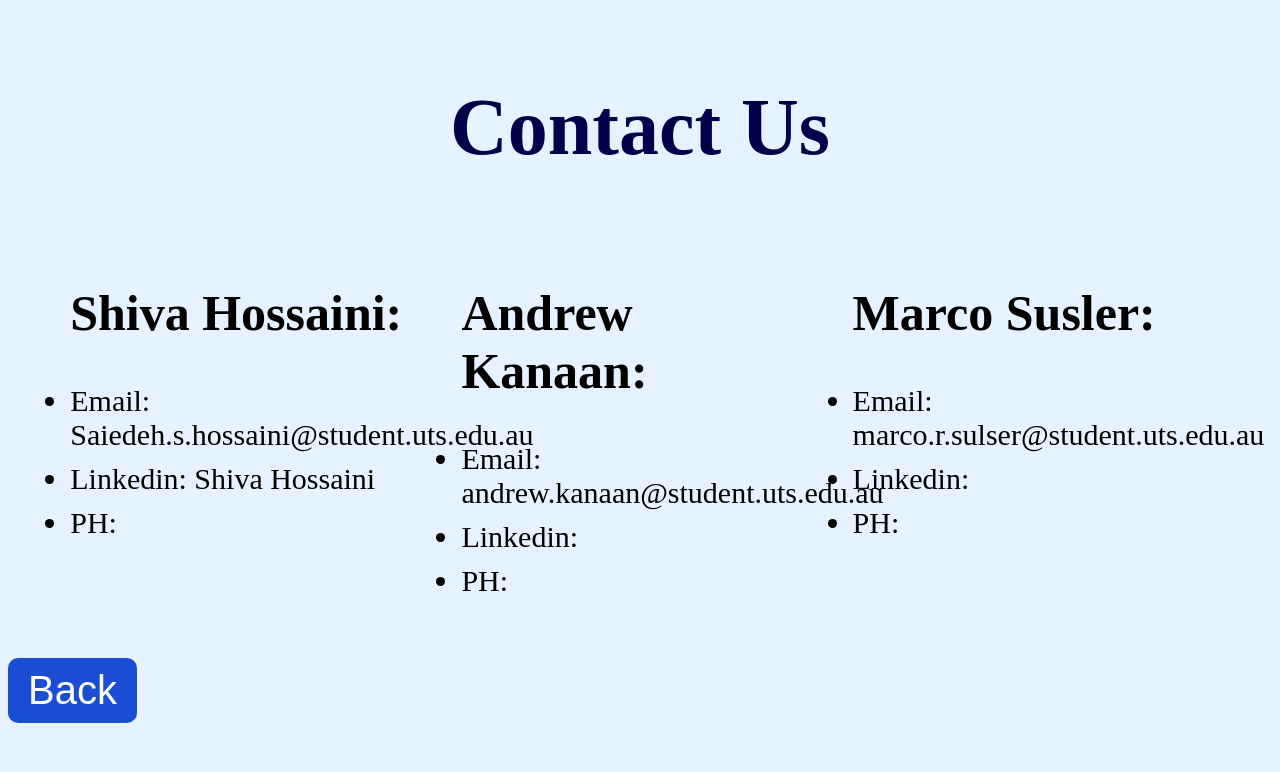
After one commit to andrewgk32/Merging, a Flask app: page /contact in a window 1280 px wide. The commit adds this page. Shown: the top 772 px of the page. Run offline with Flask 3, Linux system fonts and the light colour scheme.

Commit message:
ADDED - About, Contact, Upload Photo Function

```diff
--- /dev/null
+++ b/Static/css/contact.css
@@ -0,0 +1,60 @@
+body {
+    background-color: #e6f2ff;
+  }
+
+  .container {
+    max-width: 2500px;
+    margin: 0 auto;
+    padding: 20px;
+    text-align: center;
+  }
+
+  h1 {
+    font-size: 80px;
+    margin-bottom: 60px;
+    color: #01004b;
+  }
+
+ h2{
+    font-size: 50px;
+  }
+
+  .column {
+    display: inline-block;
+    width: 30%;
+    vertical-align: top;
+    margin: 10px;
+    text-align: left;
+  }
+
+  .column ul {
+    list-style-type: disc;
+    margin: 0;
+    padding: 0;
+  }
+
+  .column li {
+    margin-bottom: 10px;
+    font-size: 30px;
+  }
+
+  .column:last-child {
+    margin-right: 0;
+  }
+
+
+  .back-button {
+	margin-top: 20px;
+	margin-bottom: 50px;
+	padding: 10px 20px;
+	background-color: #1a4cd4;
+	border: none;
+	color: white;
+	font-size: 40px;
+	cursor: pointer;
+	border-radius: 10px;
+  }
+
+  #back-button:hover {
+	background-color: #01004b;
+}
--- a/app.py
+++ b/app.py
@@ -1,5 +1,7 @@
 import numpy as np
 import cv2
+import os
+from werkzeug.utils import secure_filename
 from flask import Flask, render_template, Response, request
 
 app = Flask(__name__)
@@ -9,25 +11,86 @@ eye_cascade = cv2.CascadeClassifier('frontalEyes35x16.xml')
 
 selected_glasses = "Glasses3.1.png"  # Default glasses image
 
+app.config['UPLOAD_FOLDER'] = 'static/images'
+app.config['ALLOWED_EXTENSIONS'] = {'png'}
+
+def allowed_file(filename):
+    return '.' in filename and \
+           filename.rsplit('.', 1)[1].lower() in app.config['ALLOWED_EXTENSIONS']
+
+
 @app.route('/')
 def index():
+    uploaded_photo_path = os.path.join(app.config['UPLOAD_FOLDER'], 'uploaded_photo.png')
+    if os.path.exists(uploaded_photo_path):
+        os.remove(uploaded_photo_path)
     return render_template('index.html')
+
+@app.route('/about')
+def about():
+    return render_template('about.html')
+
+@app.route('/contact')
+def contact():
+    return render_template('contact.html')
+
+@app.route('/how_works')
+def how_works():
+    return render_template('how_works.html')
 
 @app.route('/camera')
 def camera():
+    uploaded_photo_path = os.path.join(app.config['UPLOAD_FOLDER'], 'uploaded_photo.png')
+    if os.path.exists(uploaded_photo_path):
+        os.remove(uploaded_photo_path)
+
     return render_template('camera.html', glasses=selected_glasses)
 
 @app.route('/select_glasses', methods=['POST'])
 def select_glasses():
     global selected_glasses
-    selected_glasses = request.form['glasses']
+    selected_glasses = request.form.get('glasses')
+    use_glasses = request.form.get('use_glasses')
+    if use_glasses:
+        selected_glasses = use_glasses
     return '', 200
+
+@app.route('/upload_photo', methods=['POST'])
+def upload_photo():
+    file = request.files['photo']
+    if file and allowed_file(file.filename):
+        # Delete previously uploaded image, if it exists
+        uploaded_photo_path = os.path.join(app.config['UPLOAD_FOLDER'], 'uploaded_photo.png')
+        if os.path.exists(uploaded_photo_path):
+            os.remove(uploaded_photo_path)
+
+        filename = secure_filename(file.filename)
+        upload_path = os.path.join(app.config['UPLOAD_FOLDER'], 'uploaded_photo.png')
+        file.save(upload_path)
+
+        # Preprocess the image to add an alpha channel
+        image = cv2.imread(upload_path)
+        image_with_alpha = add_alpha_channel(image)
+        cv2.imwrite(upload_path, image_with_alpha)
+
+        return '', 200
+    return 'Invalid file format', 400
+
+def add_alpha_channel(image):
+    b, g, r = cv2.split(image)
+    alpha = np.ones_like(b) * 255
+    image_with_alpha = cv2.merge((b, g, r, alpha))
+    return image_with_alpha
+
+
 
 def generate_frames():
     cap = cv2.VideoCapture(0)
     while True:
         ret, frame = cap.read()
-        img_to_place = cv2.imread('static/images/' + selected_glasses, cv2.IMREAD_UNCHANGED)
+        img_to_place_path = 'static/images/' + selected_glasses
+        img_to_place = cv2.imread(img_to_place_path, cv2.IMREAD_UNCHANGED)
+
         frame = cv2.cvtColor(frame, cv2.COLOR_BGR2BGRA)
 
         gray = cv2.cvtColor(frame, cv2.COLOR_BGR2GRAY)
--- /dev/null
+++ b/templates/contact.html
@@ -0,0 +1,44 @@
+<!DOCTYPE html>
+<html>
+<head>
+  <title>Contact Us</title>
+  <link rel="stylesheet" type="text/css" href="static/css/contact.css">
+</head>
+<body>
+  <div class="container">
+    <h1>Contact Us</h1>
+    <div class="column">
+      <ul>
+        <h2>Shiva Hossaini: </h2>
+        <li>Email: Saiedeh.s.hossaini@student.uts.edu.au</li>
+        <li>Linkedin: Shiva Hossaini </li>
+        <li>PH:</li>
+      </ul>
+    </div>
+    <div class="column">
+      <ul>
+        <h2>Andrew Kanaan: </h2>
+        <li>Email: andrew.kanaan@student.uts.edu.au </li>
+        <li>Linkedin:</li>
+        <li>PH: </li>
+      </ul>
+    </div>
+    <div class="column">
+      <ul>
+        <h2>Marco Susler: </h2>
+        <li>Email: marco.r.sulser@student.uts.edu.au</li>
+        <li>Linkedin: </li>
+        <li>PH:</li>
+      </ul>
+    </div>
+
+  </div>
+
+  <button class="back-button" onclick="goBack()">Back</button>
+  <script>
+    function goBack() {
+      window.history.back();
+    }
+  </script>
+</body>
+</html>
```
Also changed, not shown: Static/css/GUI.css (+43 -9 lines), Static/css/about.css (added, +65 -0 lines), templates/about.html (added, +30 -0 lines), templates/camera.html (+36 -4 lines), templates/index.html (+15 -1 lines), Static/images/photo1.jpg (added), Static/images/photo2.jpg (added), Static/images/photo3.jpg (added), Static/images/try_on_image.jpg (added), templates/how_works.html (added).
